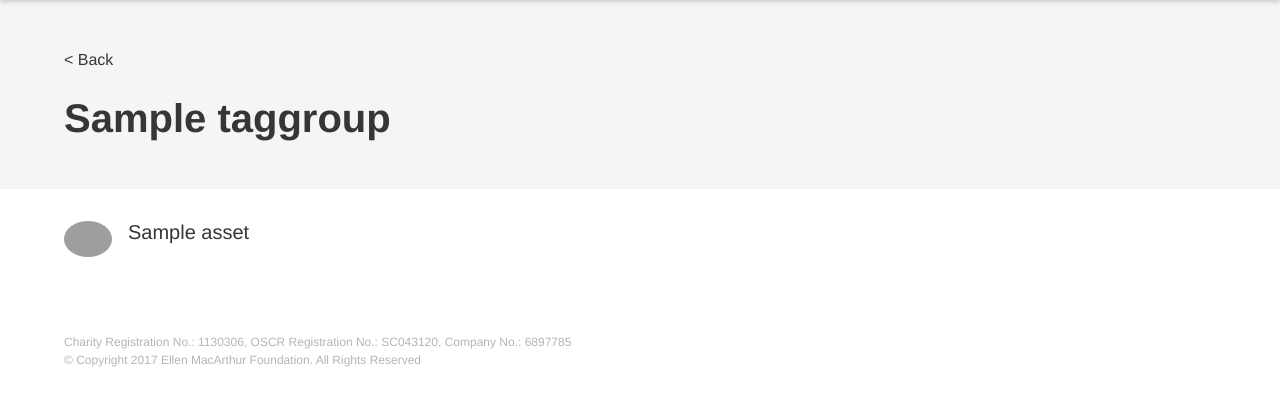
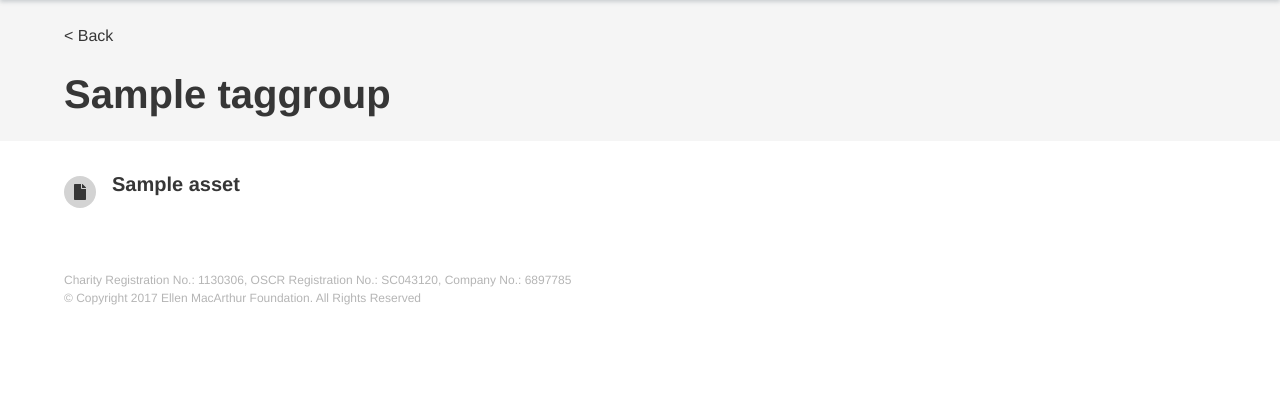
Before and after one commit to emfoundation/asset-manager, a Django app: page /topic/1 in a window 1280 px wide. Shown: the part 52-458 px from the top of the page. Run offline with Django 3.2, Linux system fonts and the light colour scheme; tables that the repository leaves empty hold one stand-in row (values such as "Sample post"); parts of the project's set-up code (start-up, migrations or seed data) failed here and were passed over; some libraries are stand-ins or nearby versions; some web fonts are replaced; grey boxes are pictures that could not be loaded.

Commit message:
Update list per topic page

```diff
--- a/asset_manager/user_interface/src/scss/main.scss
+++ b/asset_manager/user_interface/src/scss/main.scss
@@ -16,6 +16,7 @@ $section-padding: 2rem 1rem;
 
 .dam-is-circle {
     border-radius: 50%;
+    background: lightgray;
 }
 
 .dam-tag {
--- a/asset_manager/user_interface/templates/user_interface/topic.html
+++ b/asset_manager/user_interface/templates/user_interface/topic.html
@@ -5,7 +5,7 @@
 {% endblock %}
 
 {% block content %}
-<section class="hero is-light">
+<section class="hero is-light is-small">
   <div class="hero-body">
     <div class="container">
       <div class="level">
@@ -24,14 +24,14 @@
 	  		<div class="column is-half">
           <article class="media">
             <figure class="media-left">
-              <p class="image is-48x48">
-                <img class="dam-is-circle" src="https://bulma.io/images/placeholders/128x128.png">
-              </p>
+              <span class="icon is-medium dam-icon dam-is-circle">
+                <i class="fas fa-{{ formatToIcon.OT }}"></i>
+              </span>
             </figure>
             <div class="media-content">
               <div class="content">
                 <a href="{% url 'user_interface:asset' asset.id %}?t={{ topic.id }}">
-                  <h2 class="title is-5">{{ asset.name }}</h2>
+                  <h2 class="title is-5 has-text-weight-bold">{{ asset.name }}</h2>
                 </a>
               </div>
             </div>
--- a/asset_manager/user_interface/views.py
+++ b/asset_manager/user_interface/views.py
@@ -24,7 +24,8 @@ def topic(request, topic_id):
 	assets = Asset.objects.filter(tags__in=tags).distinct()
 	context = {
 		'topic': thisTopic,
-		'assets': assets
+		'assets': assets,
+		'formatToIcon': formatToIcon
 	}
 	return render(request, 'user_interface/topic.html', context)
 
```
Also changed, not shown: asset_manager/user_interface/static/user_interface/css/main.css, 1 other file.
